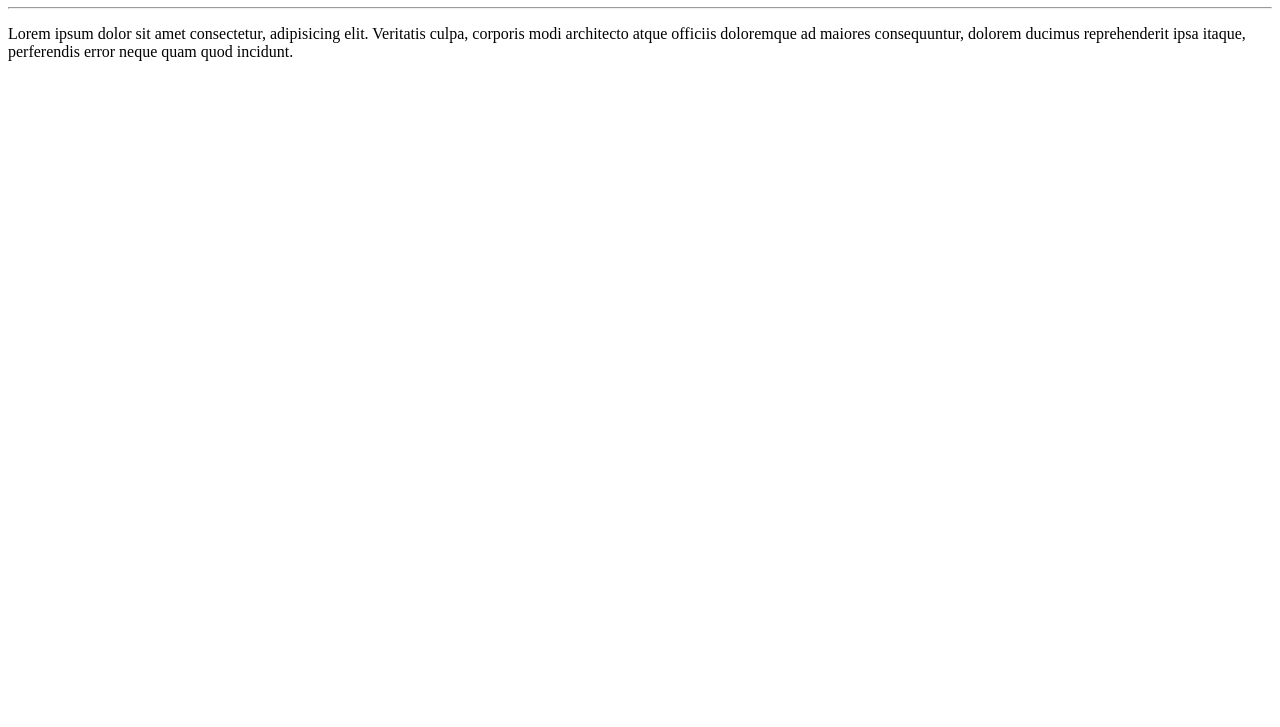
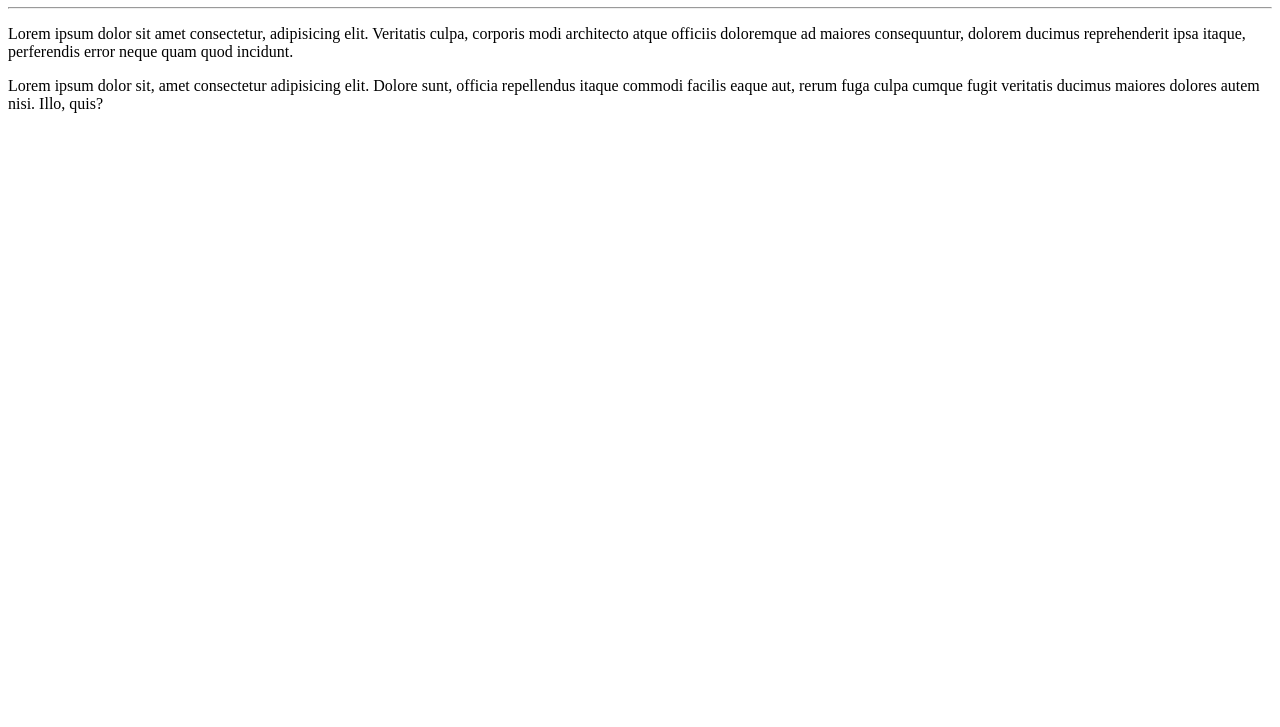
Before and after one commit to AmandaMBarbosa/GIT_GITHUB01, a plain HTML site: page exemplo_site/index.html in a window 1280 px wide. Shown: the part 73-800 px from the top of the page. Drawn offline with Linux system fonts and the light colour scheme.

Commit message:
Segundo paragrafo adicionado

```diff
--- a/exemplo_site/index.html
+++ b/exemplo_site/index.html
@@ -9,5 +9,8 @@
     <h1>Site: Exemplo Versionamento</h1>
     <hr>
     <p>Lorem ipsum dolor sit amet consectetur, adipisicing elit. Veritatis culpa, corporis modi architecto atque officiis doloremque ad maiores consequuntur, dolorem ducimus reprehenderit ipsa itaque, perferendis error neque quam quod incidunt.</p>
+
+    <p>Lorem ipsum dolor sit, amet consectetur adipisicing elit. Dolore sunt, officia repellendus itaque commodi facilis eaque aut, rerum fuga culpa cumque fugit veritatis ducimus maiores dolores autem nisi. Illo, quis?
+    </p>
 </body>
 </html>
```
